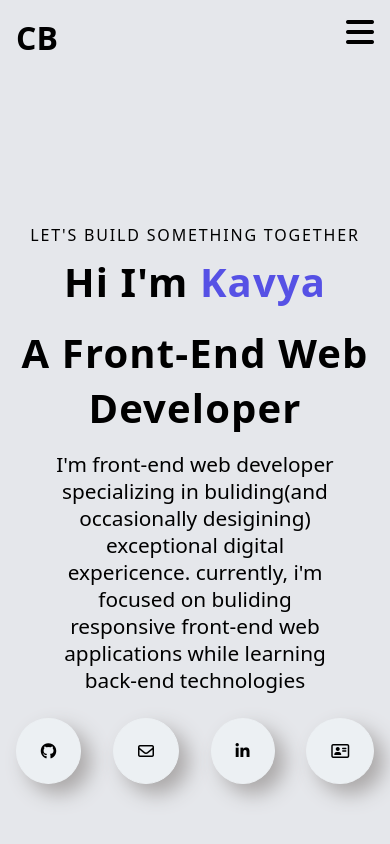
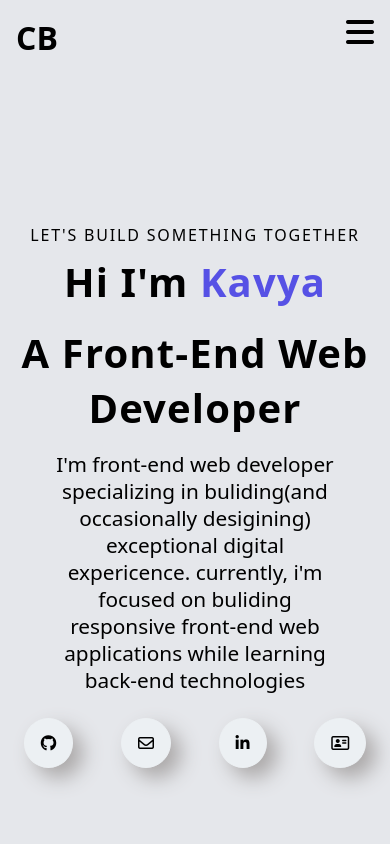
Before and after one commit to KavyaMVG/KavyaMVG.github.io, a plain HTML site: page index.html in a window 390 px wide. Shown: the top 844 px of the page. Drawn offline with Linux system fonts and the light colour scheme.

Commit message:
Buttons overflow bug fix

```diff
--- a/style.css
+++ b/style.css
@@ -687,10 +687,6 @@ body{
         gap: 1rem;
         justify-content: space-between;
     }
-    .icons{
-        padding: 1.5rem;
-        font-size: 1rem;
-    }
     .right-side{
         padding: 0 .5rem;
     }
```
